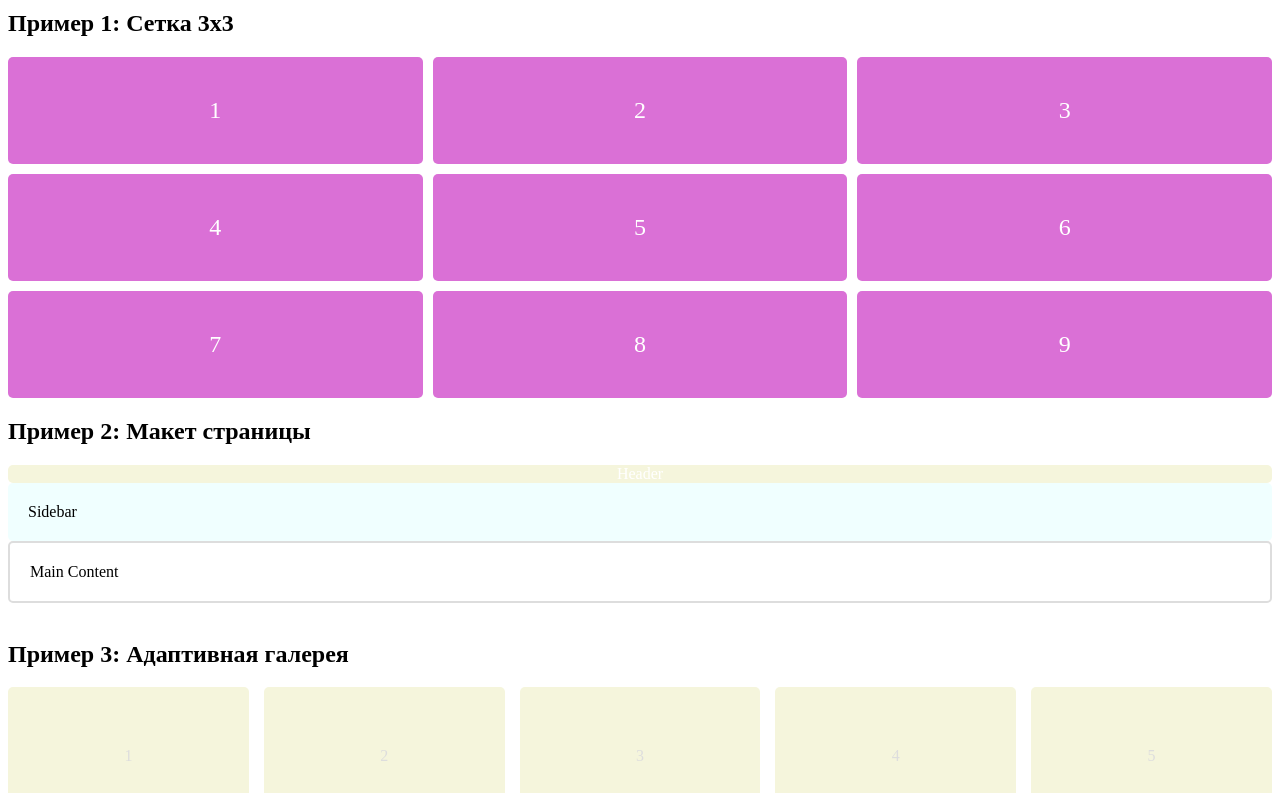
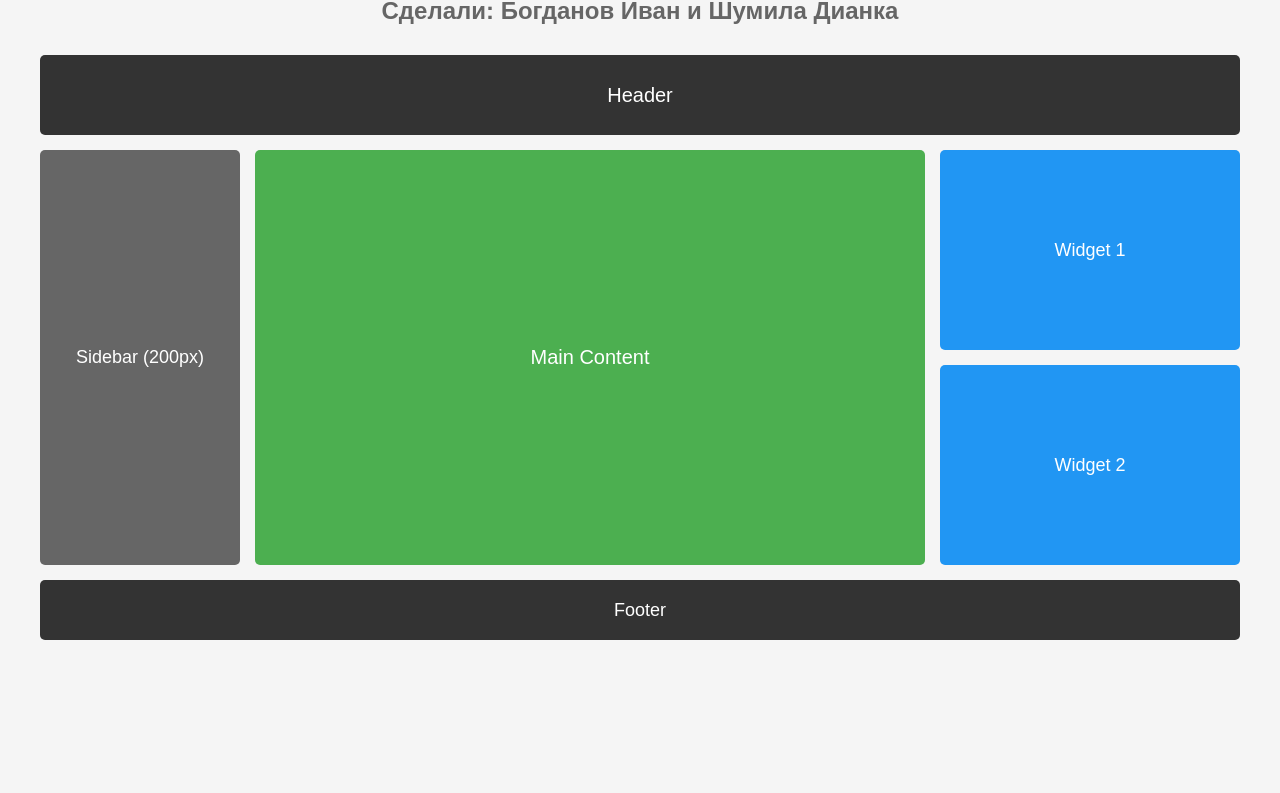
Before and after one commit to Sliceeee01/Lab8_AdaptiveGrid, a plain HTML site: page gridPractice.html in a window 1280 px wide. Shown: the part 70-863 px from the top of the page. After the commit the page ends 800 px from the top, so only its background shows below. Drawn offline with Linux system fonts and the light colour scheme.

Commit message:
Added Grid practice

```diff
--- a/gridPractice.css
+++ b/gridPractice.css
@@ -1,71 +1,111 @@
-.simple-grid {
-    display: grid;
-    grid-template-columns: repeat(3, 1fr);
-    gap: 10px;
+* {
+    margin: 0;
+    padding: 0;
+    box-sizing: border-box;
 }
-.grid-item {
-    background-color: orchid;
-    color: white;
-    padding: 40px;
+
+body {
+    font-family: Arial, sans-serif;
+    padding: 20px;
+    background-color: #f5f5f5;
+}
+
+h1 {
     text-align: center;
-    font-size: 24px;
-    border-radius: 5px;
+    margin-bottom: 10px;
+    color: #333;
 }
-.grid-layout {
+
+h2 {
+    text-align: center;
+    margin-bottom: 30px;
+    color: #666;
+}
+.dashboard {
     display: grid;
     grid-template-areas:
         "header header header"
-    "sidebar main main"
+        "sidebar main widget1"
+        "sidebar main widget2"
         "footer footer footer";
-    grid-template-columns: 200px 1fr;
-    grid-template-rows: 80px 1fr 60px;
-    gap: 10px;
-    height: 500px;
+    grid-template-columns: 200px 1fr 300px;
+    grid-template-rows: 80px 200px 200px 60px;
+    gap: 15px;
+    min-height: 600px;
+    max-width: 1200px;
+    margin: 0 auto;
 }
 .header {
     grid-area: header;
-background-color: beige;
+    background-color: #333;
     color: white;
     display: flex;
     align-items: center;
     justify-content: center;
     border-radius: 5px;
+    font-size: 20px;
 }
+
 .sidebar {
     grid-area: sidebar;
-    background-color: azure;
-    padding: 20px;
-    border-radius: 5px;
-}
-.main {
-    grid-area: main;
-    background-color: #fff;
-    border: 2px solid #ddd;
-    padding: 20px;
-    border-radius: 5px;
-}
-.footer {
-    grid-area: footer;
-    background-color: #fff;
+    background-color: #666;
     color: white;
     display: flex;
     align-items: center;
     justify-content: center;
     border-radius: 5px;
+    font-size: 18px;
 }
-.gallery {
-    display: grid;
-    grid-template-columns: repeat(auto-fit,minmax(200px,1fr));
-    gap: 15px;
+
+.main-content {
+    grid-area: main;
+    background-color: #4CAF50;
+    color: white;
+    display: flex;
+    align-items: center;
+    justify-content: center;
+    border-radius: 5px;
+    font-size: 20px;
 }
-.gallery-item {
-    background-color: beige;
-    color:#ddd;
-    padding: 60px;
-    text-align: center;
+
+.widget {
+    background-color: #2196F3;
+    color: white;
+    display: flex;
+    align-items: center;
+    justify-content: center;
     border-radius: 5px;
-    transition: transform 0.3s;
+    font-size: 18px;
 }
-.gallery-item:hover {
-    transform: scale(1.05);
+
+.widget-1 {
+    grid-area: widget1;
 }
+
+.widget-2 {
+    grid-area: widget2;
+}
+
+.footer {
+    grid-area: footer;
+    background-color: #333;
+    color: white;
+    display: flex;
+    align-items: center;
+    justify-content: center;
+    border-radius: 5px;
+    font-size: 18px;
+}
+@media (max-width: 768px) {
+    .dashboard {
+        grid-template-areas:
+            "header"
+            "sidebar"
+            "main"
+            "widget1"
+            "widget2"
+            "footer";
+        grid-template-columns: 1fr;
+        grid-template-rows: 80px 150px 250px 150px 150px 60px;
+    }
+}
--- a/gridPractice.html
+++ b/gridPractice.html
@@ -7,42 +7,16 @@
     <link rel="stylesheet" href="gridPractice.css" />
 </head>
 <body>
-    <h1>Примеры CSS Grid</h1>
-    <section>
-     <h2>Пример 1: Сетка 3х3</h2>
-     <div class="simple-grid">
-        <div class="grid-item">1</div>
-        <div class="grid-item">2</div>
-        <div class="grid-item">3</div>
-        <div class="grid-item">4</div>
-        <div class="grid-item">5</div>
-        <div class="grid-item">6</div>
-        <div class="grid-item">7</div>
+      <h1>Самостоятельное задание №2</h1>
+    <h2>Сделали: Богданов Иван и Шумила Дианка</h2>
 
-        <div class="grid-item">8</div>
-        <div class="grid-item">9</div>
-
+    <div class="dashboard">
+        <header class="header">Header</header>
+        <aside class="sidebar">Sidebar (200px)</aside>
+        <main class="main-content">Main Content</main>
+        <div class="widget widget-1">Widget 1</div>
+        <div class="widget widget-2">Widget 2</div>
+        <footer class="footer">Footer</footer>
     </div>
-    </section>
-    <section>
-        <h2>Пример 2: Макет страницы</h2>
-        <div class="page-layout">
-        <header class="header">Header</header>
-        <aside class="sidebar">Sidebar</aside>
-        <main class="main">Main Content</main>
-        <footer class="footer">Footer</footer>
-       </div>
-    </section>
-    <section>
-        <h2>Пример 3: Адаптивная галерея</h2>
-        <div class="gallery">
-            <div class="gallery-item">1</div>
-            <div class="gallery-item">2</div>
-            <div class="gallery-item">3</div>
-            <div class="gallery-item">4</div>
-            <div class="gallery-item">5</div>
-            <div class="gallery-item">6</div>
-        </div>
-    </section>
 </body>
 </html>
```
Also changed, not shown: img/gridPracticeLab8.jpg (added). Lines whose indentation alone changed are shown as unchanged.
